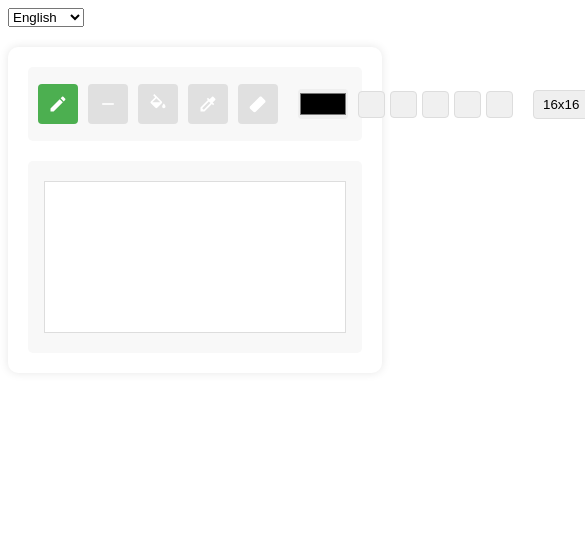
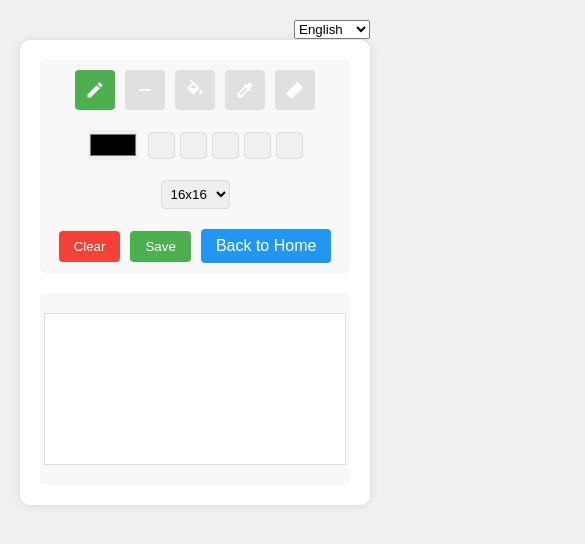
Before and after one commit to BtcOriginClub/btcoriginclub.github.io, a plain HTML site: page editor.html in a window 390 px wide. Shown: the top 544 px of the page, 585 px wide, since content can reach past the window. Drawn offline with Linux system fonts and the light colour scheme.

Commit message:
Update pixel editor styles and add back button style

```diff
--- a/css/pixel-editor.css
+++ b/css/pixel-editor.css
@@ -1,3 +1,16 @@
+body {
+    font-family: Arial, sans-serif;
+    margin: 0;
+    padding: 20px;
+    background-color: #f0f0f0;
+}
+
+.language-selector {
+    position: absolute;
+    top: 20px;
+    right: 20px;
+}
+
 .editor-container {
     max-width: 1200px;
     margin: 20px auto;
@@ -125,3 +138,31 @@ button:hover {
 #clear:hover {
     background-color: #da190b;
 }
+
+.back-button {
+    padding: 8px 15px;
+    border: none;
+    border-radius: 4px;
+    background-color: #2196F3;
+    color: white;
+    text-decoration: none;
+    cursor: pointer;
+    transition: all 0.3s ease;
+}
+
+.back-button:hover {
+    background-color: #1976D2;
+}
+
+/* 响应式设计 */
+@media (max-width: 768px) {
+    .toolbar {
+        flex-direction: column;
+        align-items: center;
+    }
+
+    .tool-group, .size-group, .color-group, .action-group {
+        width: 100%;
+        justify-content: center;
+    }
+}
```
